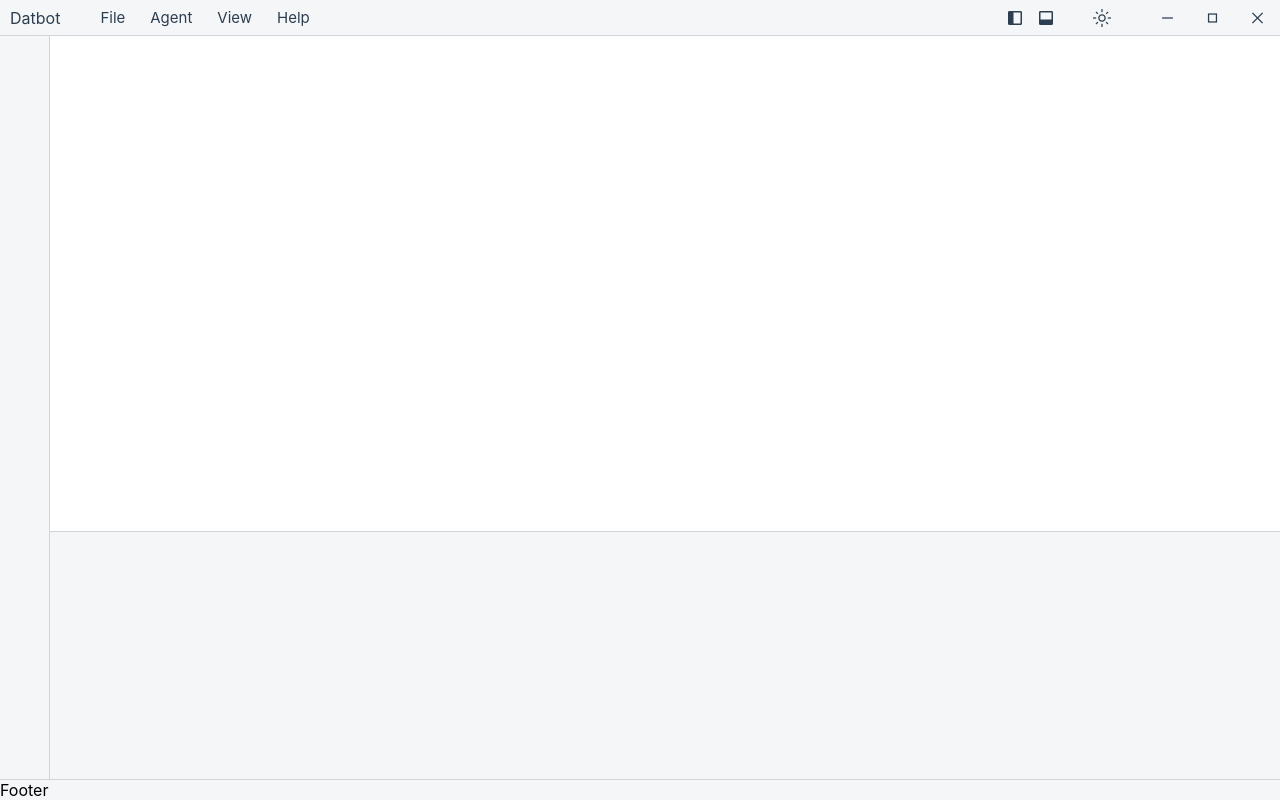
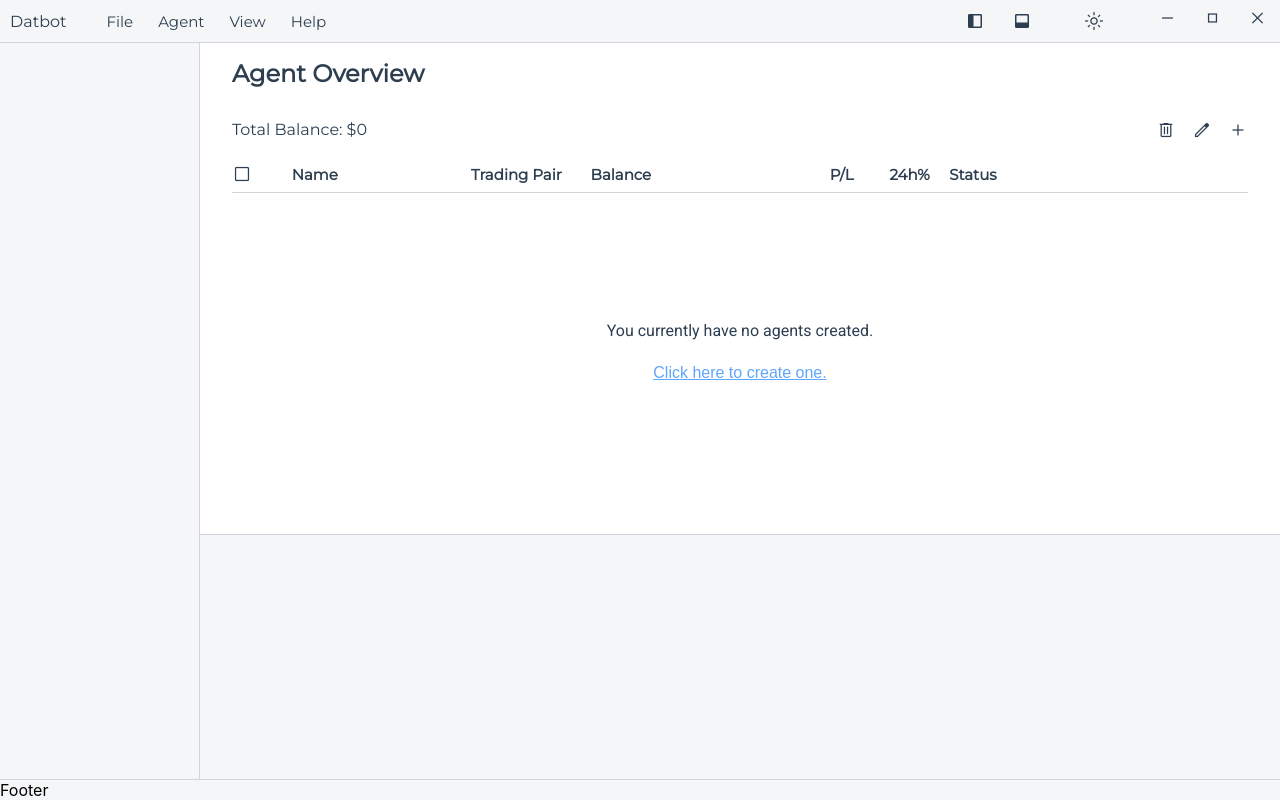
Before and after one commit to johncooked/pytrade-frontend, a React (Create React App) app in the folder my-app/: page / in a window 1280 px wide. Built offline with nearby package versions, Linux system fonts and the light colour scheme.

Commit message:
Add agent card labels

```diff
--- a/my-app/package.json
+++ b/my-app/package.json
@@ -47,6 +47,6 @@
     "electron-builder": "^25.1.8",
     "electron-is-dev": "^3.0.1",
     "wait-on": "^8.0.1",
-    "@babel/plugin-proposal-private-property-in-object":"~7.21.11"
+    "@babel/plugin-proposal-private-property-in-object": "~7.21.11"
   }
 }
--- a/my-app/src/components/AgentPanel/AgentPanel.css
+++ b/my-app/src/components/AgentPanel/AgentPanel.css
@@ -1,6 +1,105 @@
-/* AgentPanel.css */
 .agent-panel {
     height: 100%;
     background-color: var(--background-color);
-    /* Other specific styles for AgentPanel */
+    color: var(--surface-text-color);
+    font-family: var(--font-body);
+    padding: 1rem 2rem;
 }
+
+/* Header Styles */
+.agent-panel-header {
+    font-family: var(--font-heading);
+    color: var(--background-text-color);
+    gap: 2rem;
+}
+
+.header-bottom {
+    justify-content: space-between;
+}
+
+.header-bottom-start {
+    font-family: var(--font-heading);
+}
+
+.header-bottom-end {
+    gap: 1rem;
+}
+
+/* Label Styles */
+.agent-card-labels {
+    font-family: var(--font-heading);
+    font-size: 15px;
+    padding-top: 1.5rem;
+    padding-bottom: 0.5rem;
+    align-items: center;
+    justify-content: center;
+}
+
+.agent-card-labels span {
+    align-items: center;
+    justify-content: center;
+}
+
+.agent-card-labels .material-symbols-outlined {
+    font-size: 20px;
+    flex: 1;
+}
+
+.name-label {
+    flex: 3;
+}
+
+.pair-label {
+    flex: 2;
+}
+
+.balance-label {
+    flex: 4;
+}
+
+.pl-label {
+    flex: 1;
+}
+
+.percentage-label {
+    flex: 1;
+}
+
+.status-label {
+    flex: 5;
+}
+
+/* Content Styles */
+.agent-panel-content {
+    height: 100%;
+    border-top: 1px solid var(--border-color);
+    background-color: var(--background-color);
+}
+
+/* No Agents Styles */
+.no-agents {
+    width: 100%;
+    align-items: center;
+    justify-content: center;
+    font-size: 1rem;
+    gap: 1rem;
+}
+
+/* Agent Exists Styles */
+.agent-exists {
+    width: 100%;
+    align-items: center;
+    justify-content: start;
+    font-size: 1rem;
+}
+
+/* Others */
+button {
+    font-size: 1rem;
+    cursor: pointer;
+    padding: 0.5rem;
+}
+
+u {
+    color: var(--primary-color);
+}
--- a/my-app/src/components/AgentPanel/AgentPanel.jsx
+++ b/my-app/src/components/AgentPanel/AgentPanel.jsx
@@ -1,8 +1,90 @@
-import React from "react";
+import React, { useState } from "react";
 import "./AgentPanel.css";
 
 const AgentPanel = () => {
-    return <div className="agent-panel"></div>;
+    const [agents, setAgents] = useState([]);
+
+    const handleAddAgent = () => {
+        // Add a new agent (this is just a placeholder for demonstration)
+        const newAgent = {
+            id: agents.length + 1,
+            name: `Agent ${agents.length + 1}`,
+        };
+        setAgents([...agents, newAgent]);
+    };
+
+    return (
+        <div className="agent-panel flex-col">
+            <div className="agent-panel-header flex-col">
+                <div className="header-top">
+                    <h2>Agent Overview</h2>
+                </div>
+                <div className="header-bottom flex-row">
+                    <div className="header-bottom-start flex-row">
+                        Total Balance: $0
+                    </div>
+                    <div className="header-bottom-end flex-row">
+                        <span className="material-symbols-outlined">
+                            delete
+                        </span>
+                        <span className="material-symbols-outlined">edit</span>
+                        <span className="material-symbols-outlined">add</span>
+                    </div>
+                </div>
+            </div>
+            <div className="agent-card-labels flex-row">
+                <span className="material-symbols-outlined">
+                    check_box_outline_blank
+                </span>
+                <span className="name-label">
+                    <b>Name</b>
+                </span>
+                <span className="pair-label">
+                    <b>Trading Pair</b>
+                </span>
+                <span className="balance-label">
+                    <b>Balance</b>
+                </span>
+                <span className="pl-label">
+                    <b>P/L</b>
+                </span>
+                <span className="percentage-label">
+                    <b>24h%</b>
+                </span>
+                <span className="status-label">
+                    <b>Status</b>
+                </span>
+            </div>
+            {agents.length === 0 ? (
+                <div className="agent-panel-content no-agents flex-col">
+                    <p>You currently have no agents created.</p>
+                    <button onClick={handleAddAgent}>
+                        <span>
+                            <u>Click here to create one.</u>
+                        </span>
+                    </button>
+                </div>
+            ) : (
+                <div className="agent-panel-content agent-exists flex-col">
+                    <div className="agents-list">
+                        <ul>
+                            {agents.map((agent) => (
+                                <li key={agent.id}>{agent.name}</li>
+                            ))}
+                        </ul>
+                    </div>
+                    <div className="agent-btn-container">
+                        <button
+                            className="add-agent-btn"
+                            onClick={handleAddAgent}
+                        >
+                            + Create new
+                        </button>
+                    </div>
+                </div>
+            )}
+        </div>
+    );
 };
 
 export default AgentPanel;
--- a/my-app/src/components/Header/Header.css
+++ b/my-app/src/components/Header/Header.css
@@ -2,6 +2,7 @@ header {
     background-color: var(--surface-color);
     border-bottom: 1px solid var(--border-color);
     color: var(--surface-text-color);
+    font-family: var(--font-heading);
 }
 
 .header-container {
@@ -9,22 +10,25 @@ header {
     align-items: center;
     justify-content: space-between;
     padding-left: 10px;
+    -webkit-app-region: drag;
 }
 
 .header-left, .header-right {
     gap: 30px;
 }
 
-/* Logo settings */
+/* Logo Styles */
 .logo-container {
     align-items: center;
     justify-content: center;
+    -webkit-app-region: no-drag;
 }
 
-/* Menu settings */
+/* Menu Styles */
 .menu-bar {
     gap: 5px;
     font-size: 15px;
+    -webkit-app-region: no-drag;
 }
 
 .menu-item {
@@ -41,7 +45,7 @@ header {
 
 .menu-item.selected {
     background-color: var(--background-color);
-    border-radius: 5px;
+    border-radius: 6px;
 }
 
 .menu-dropdown {
@@ -52,8 +56,8 @@ header {
     box-shadow: 0 2px 4px rgba(0, 0, 0, 0.1);
     z-index: 1000;
     border: 1px solid var(--border-color);
-    border-bottom-left-radius: 5px;
-    border-bottom-right-radius: 5px;
+    border-bottom-left-radius: 6px;
+    border-bottom-right-radius: 6px;
     padding: 5px 5px;
     width: 250px;
 }
@@ -65,16 +69,16 @@ header {
     cursor: pointer;
     white-space: nowrap;
     transition: background-color 0.1s;
-    border-radius: 5px;
+    border-radius: 6px;
 }
 
 .menu-dropdown-item:hover {
     background: var(--primary-color);
-    border-radius: 5px;
+    border-radius: 6px;
     color: #F5F6F8;
 }
 
-/* Panels settings*/
+/* Panels Styles */
 .panels-control-container {
     gap: 5px;
 }
@@ -84,12 +88,12 @@ header {
     color: inherit;
 }
 
-/* Theme settings */
+/* Theme Styles */
 .theme-control-container .night-icon {
     font-variation-settings: 'FILL' 1;
 }
 
-/* Process settings */
+/* Process Styles */
 .process-control-container button:hover {
     background-color: var(--background-color);
     transition: background-color 0.1s ease, color 0.1s ease;
@@ -104,6 +108,7 @@ header {
 .process-control-container button {
     width: 45px;
     height: 35px;
+    -webkit-app-region: no-drag;
 }
 
 /* Icons */
@@ -111,6 +116,7 @@ header {
     font-size: 20px;
     font-variation-settings: 'FILL' 0, 'wght' 300, 'opsz' 24;
     color: inherit;
+    -webkit-app-region: no-drag;
 }
 
 .panels-control-container .material-symbols-outlined,
--- a/my-app/src/components/LogsPanel/LogsPanel.css
+++ b/my-app/src/components/LogsPanel/LogsPanel.css
@@ -1,7 +1,12 @@
 .logs-panel {
     height: 100%;
     overflow-y: auto;
-    background: var(--surface-color);
+    background: var(--background-color);
     border-top: 1px solid var(--border-color);
     /* Other specific styles for LogsPanel */
 }
+
+.logs-panel-content {
+    height: 100%;
+    background-color: var(--surface-color);
+}
--- a/my-app/src/components/LogsPanel/LogsPanel.jsx
+++ b/my-app/src/components/LogsPanel/LogsPanel.jsx
@@ -2,7 +2,12 @@ import React from "react";
 import "./LogsPanel.css";
 
 const LogsPanel = () => {
-    return <div className="logs-panel"></div>;
+    return (
+        <div className="logs-panel flex-col">
+            <div className="logs-panel-menu"></div>
+            <div className="logs-panel-content"></div>
+        </div>
+    );
 };
 
 export default LogsPanel;
--- a/my-app/src/components/SideMenu/SideMenu.css
+++ b/my-app/src/components/SideMenu/SideMenu.css
@@ -1,6 +1,6 @@
 .side-menu {
     height: 100%;
-    width: 50px;
+    width: 200px;
     overflow: hidden;
     background-color: var(--surface-color);
     border-right: 1px solid var(--border-color);
--- a/my-app/src/styles/globals.css
+++ b/my-app/src/styles/globals.css
@@ -1,4 +1,5 @@
 @import url('https://fonts.googleapis.com/css2?family=Montserrat&display=swap');
+@import url('https://fonts.googleapis.com/css2?family=Roboto&display=swap');
 
 /*default fonts*/
 * {
@@ -49,8 +50,8 @@ code {
   --secondary-color: #A3E635;
   --background-color: #252525;
   --surface-color: #1A1A1A;
-  --background-text-color: #F2F2F2;
-  --surface-text-color: #E5E5E5;
+  --background-text-color: #cecece;
+  --surface-text-color: #cecece;
   --error-color: #EF4444;
   --border-color: #3C3C3C;
 
```
